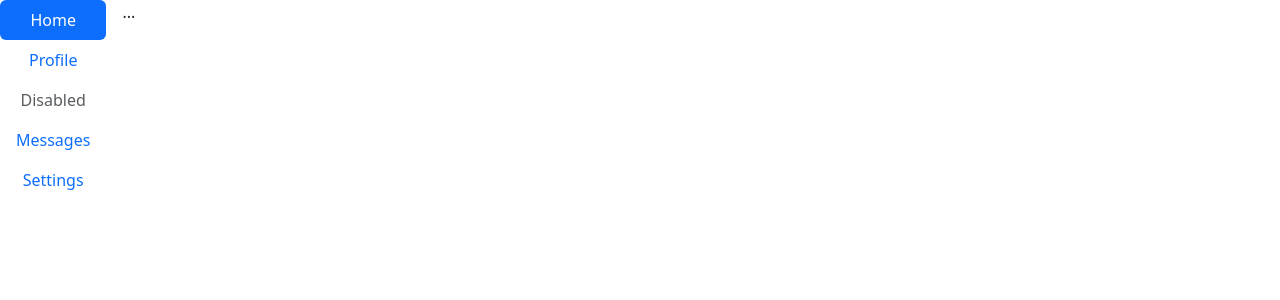
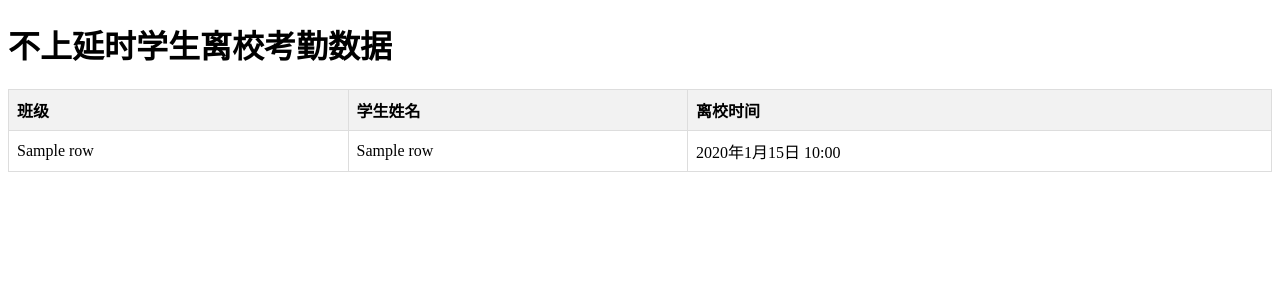
Before and after one commit to jwxiaoming/studentlist, a Django app: template list/templates/index2.html in a window 1280 px wide. Shown: the top 300 px of the page. Run offline with Django 5.2, Linux system fonts and the light colour scheme; tables that the repository leaves empty hold one stand-in row (values such as "Sample post"); the template is opened without the code that fills it: values that come from a table or form of the project are taken from there, most other values are stand-ins (such as "Sample title", 1, 10 or a date in 2020); some libraries are stand-ins or nearby versions.

Commit message:
将勾选结果记录到数据库并打印出来
http://127.0.0.1:8000/index/get_checkeddata

```diff
--- a/list/models.py
+++ b/list/models.py
@@ -1,9 +1,12 @@
 from django.db import models
+from django.utils import timezone
 # Create your models here.
 
 class Grade_Class(models.Model):
     class_text = models.CharField(max_length=200, verbose_name='输入班级')
-    student_count = models.IntegerField(default=0,blank=True,null=True, verbose_name='当前人数')
+    student_count = models.IntegerField(blank=True, null=True, verbose_name='当前人数')
+    def get_student_count(self):
+        return self.student_set.count()
     def __str__(self):
         return self.class_text
     class Meta:
@@ -20,3 +23,8 @@ class Student(models.Model):
     class Meta:
         verbose_name_plural = '学生名单'
         verbose_name = '学生名单'
+
+class CheckedData(models.Model):
+    check_time = models.DateTimeField(auto_now_add=True)
+    class_name = models.CharField(max_length=200)
+    student_name = models.CharField(max_length=200)
--- a/list/templates/index2.html
+++ b/list/templates/index2.html
@@ -1,52 +1,74 @@
 <!DOCTYPE html>
 <html lang="en">
 <head>
-    <meta charset="UTF-8">
-    <meta name="viewport" content="width=device-width, initial-scale=1.0">
-    <title>不延时学生列表</title>
-    <link href="http://cdn.staticfile.net/bootstrap/5.3.2/css/bootstrap.css" rel="stylesheet">
-    <script src="http://cdn.staticfile.net/bootstrap/5.3.2/js/bootstrap.bundle.js"></script>
+  <meta charset="UTF-8">
+  <title>学生考勤数据</title>
+    <style>
+        table {
+          border-collapse: collapse;
+          width: 100%;
+        }
+
+        th, td {
+          border: 1px solid #ddd;
+          padding: 8px;
+          text-align: left;
+        }
+
+        th {
+          background-color: #f2f2f2;
+        }
+          body #data-table th:first-child,
+          body #data-table td:first-child {
+            display: none;
+          }
+    </style>
 </head>
 <body>
-    <div class="d-flex align-items-start">
-        <div class="nav flex-column nav-pills me-3" id="v-pills-tab" role="tablist" aria-orientation="vertical">
-          <button class="nav-link active" id="v-pills-home-tab" data-bs-toggle="pill" data-bs-target="#v-pills-home" type="button" role="tab" aria-controls="v-pills-home" aria-selected="true">Home</button>
-          <button class="nav-link" id="v-pills-profile-tab" data-bs-toggle="pill" data-bs-target="#v-pills-profile" type="button" role="tab" aria-controls="v-pills-profile" aria-selected="false">Profile</button>
-          <button class="nav-link" id="v-pills-disabled-tab" data-bs-toggle="pill" data-bs-target="#v-pills-disabled" type="button" role="tab" aria-controls="v-pills-disabled" aria-selected="false" disabled>Disabled</button>
-          <button class="nav-link" id="v-pills-messages-tab" data-bs-toggle="pill" data-bs-target="#v-pills-messages" type="button" role="tab" aria-controls="v-pills-messages" aria-selected="false">Messages</button>
-          <button class="nav-link" id="v-pills-settings-tab" data-bs-toggle="pill" data-bs-target="#v-pills-settings" type="button" role="tab" aria-controls="v-pills-settings" aria-selected="false">Settings</button>
-        </div>
-        <div class="tab-content" id="v-pills-tabContent">
-          <div class="tab-pane fade show active" id="v-pills-home" role="tabpanel" aria-labelledby="v-pills-home-tab" tabindex="0">...</div>
-          <div class="tab-pane fade" id="v-pills-profile" role="tabpanel" aria-labelledby="v-pills-profile-tab" tabindex="0">...</div>
-          <div class="tab-pane fade" id="v-pills-disabled" role="tabpanel" aria-labelledby="v-pills-disabled-tab" tabindex="0">...</div>
-          <div class="tab-pane fade" id="v-pills-messages" role="tabpanel" aria-labelledby="v-pills-messages-tab" tabindex="0">...</div>
-          <div class="tab-pane fade" id="v-pills-settings" role="tabpanel" aria-labelledby="v-pills-settings-tab" tabindex="0">...</div>
-        </div>
-    </div>
-<!--
-    {% for student in students %}
-    <h1>{{student.student_text}}</h1>
-    <h1>{{student.class_text}}</h1>
-    {% endfor %}
+  <h1>不上延时学生离校考勤数据</h1>
 
-    <div class="row">
-      <div style="position: fixed" class="col-4">
-        <div id="list-example" class="list-group">
-            {% for grade in grades %}
-            <a style="font-size: calc(5rem + 1.2vw);" class="list-group-item list-group-item-action" href="#{{grade}}">{{grade}}</a>
-            {% endfor %}
-        </div>
-      </div>
-      <div style="margin-left: auto" class="col-8">
-        <div data-bs-spy="scroll" data-bs-target="#list-example" data-bs-smooth-scroll="true" class="scrollspy-example" tabindex="0">
-            {% for student in students %}
-          <h1 style="font-size: calc(10rem + 1.2vw);" id="{{student.class_text}}">{{student.student_text}}</h1>
-          <p style="font-size: calc(5rem + 1.2vw);">{{student.info_text}}</p>
-          {% endfor %}
-        </div>
-      </div>
-    </div>
-       -->
+  <table id="data-table">
+    <thead>
+        <tr>
+            <th>ID</th>
+            <th>班级</th>
+            <th>学生姓名</th>
+            <th>离校时间</th>
+        </tr>
+    </thead>
+    <tbody>
+        {% for row in data %}
+        <tr>
+            <td>{{ row.id }}</td>
+            <td>{{ row.class_name }}</td>
+            <td>{{ row.student_name }}</td>
+            <td>{{ row.check_time }}</td>
+        </tr>
+        {% endfor %}
+    </tbody>
+  </table>
+<!--  <script>-->
+<!--    document.addEventListener('DOMContentLoaded', function () {-->
+<!--        fetch('get_checkeddata')-->
+<!--       .then(response => response.text())-->
+<!--       .then(html => {-->
+<!--            // 直接替换整个表格内容-->
+<!--            document.querySelector('#data-table').innerHTML = html;-->
+<!--        });-->
+<!--    });-->
+<!--  </script>-->
+  <script>
+    document.addEventListener('DOMContentLoaded', function () {
+        fetch('get_checkeddata')
+     .then(response => response.text())
+     .then(html => {
+            // 假设获取到的html中，表格数据在 <tbody> 标签内
+            var startIndex = html.indexOf('<tbody>');
+            var endIndex = html.indexOf('</tbody>') + '</tbody>'.length;
+            var tableContent = html.substring(startIndex, endIndex);
+            document.querySelector('#data - table tbody').innerHTML = tableContent;
+        });
+    });
+  </script>
 </body>
 </html>
--- a/list/urls.py
+++ b/list/urls.py
@@ -1,8 +1,11 @@
 from django.urls import path
 from . import views
+from.views import record_check,get_checkeddata
 
 app_name = 'list'
 
 urlpatterns = [
     path('', views.index, name='index'),
+    path('record_check', record_check, name='record_check'),
+    path('get_checkeddata', get_checkeddata, name='get_checkeddata'),
 ]
--- a/mysite/urls.py
+++ b/mysite/urls.py
@@ -17,7 +17,6 @@ Including another URLconf
 from django.contrib import admin
 from django.urls import path,include
 from list import urls
-
 urlpatterns = [
     path('admin/', admin.site.urls),
     path('index/',include(urls)),
```
Also changed, not shown: list/admin.py (+8 -4 lines), list/templates/index.html (+40 -17 lines), list/views.py (+40 -8 lines), mysite/settings.py (+6 -1 lines), list/migrations/0009_remove_grade_class_student_count.py (added), list/migrations/0010_grade_class_student_count.py (added), list/migrations/0011_checkeddata.py (added), list/migrations/0012_alter_checkeddata_check_time.py (added), list/migrations/0013_checkeddata_ip_address.py (added), list/migrations/0014_remove_checkeddata_ip_address.py (added).
